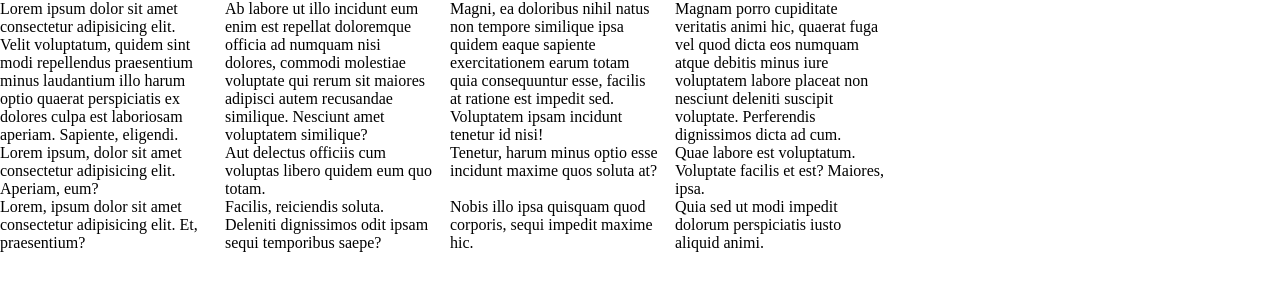
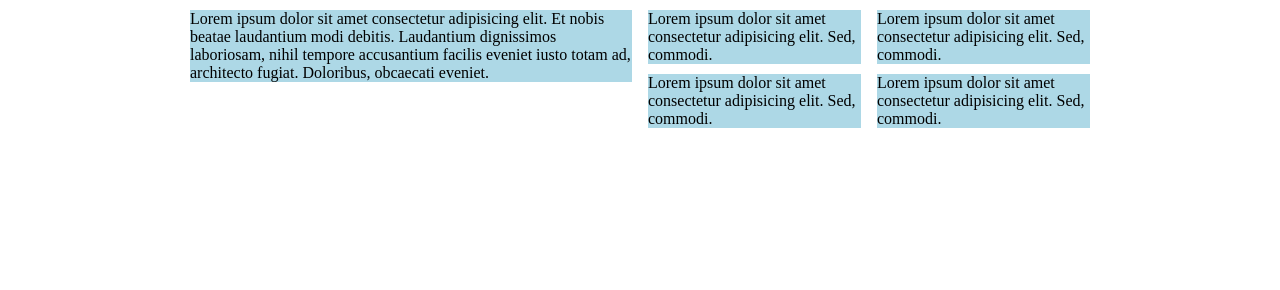
Before and after one commit to GuldanaBaktybekova/29-11-21-repeat, a plain HTML site: page index.html in a window 1280 px wide. Drawn offline with Linux system fonts and the light colour scheme.

Commit message:
add .example

```diff
--- a/index.html
+++ b/index.html
@@ -1,30 +1,130 @@
 <!DOCTYPE html>
 <html lang="en">
   <head>
-  <meta charset="UTF-8">
-  <meta http-equiv="X-UA-Compatible" content="IE=edge">
-  <meta name="viewport" content="width=device-width, initial-scale=1.0">
+    <meta charset="UTF-8" />
+    <meta http-equiv="X-UA-Compatible" content="IE=edge" />
+    <meta name="viewport" content="width=device-width, initial-scale=1.0" />
     <title>Document</title>
-  <link rel="stylesheet" href="./style.css">
+    <link rel="stylesheet" href="./style.css" />
   </head>
   <body>
-  <div class="row back-white container">
-    <div class="col">Lorem ipsum dolor sit amet consectetur adipisicing elit. Velit voluptatum, quidem sint modi repellendus praesentium minus laudantium illo harum optio quaerat perspiciatis ex dolores culpa est laboriosam aperiam. Sapiente, eligendi.</div>
-    <div class="col">Ab labore ut illo incidunt eum enim est repellat doloremque officia ad numquam nisi dolores, commodi molestiae voluptate qui rerum sit maiores adipisci autem recusandae similique. Nesciunt amet voluptatem similique?</div>
-    <div class="col">Magni, ea doloribus nihil natus non tempore similique ipsa quidem eaque sapiente exercitationem earum totam quia consequuntur esse, facilis at ratione est impedit sed. Voluptatem ipsam incidunt tenetur id nisi!</div>
-    <div class="col">Magnam porro cupiditate veritatis animi hic, quaerat fuga vel quod dicta eos numquam atque debitis minus iure voluptatem labore placeat non nesciunt deleniti suscipit voluptate. Perferendis dignissimos dicta ad cum.</div>
+    <!-- <div class="container">
+      <div class="row back-white">
+        <div class="col-3">
+          Lorem ipsum dolor sit amet consectetur adipisicing elit. Velit
+          voluptatum, quidem sint modi repellendus praesentium minus laudantium
+          illo harum optio quaerat perspiciatis ex dolores culpa est laboriosam
+          aperiam. Sapiente, eligendi.
         </div>
-  <div class="row back-white container ">
-    <div class="col border-orange">Lorem ipsum, dolor sit amet consectetur adipisicing elit. Aperiam, eum?</div>
-    <div class="col border-orange">Aut delectus officiis cum voluptas libero quidem eum quo totam.</div>
-    <div class="col border-orange">Tenetur, harum minus optio esse incidunt maxime quos soluta at?</div>
-    <div class="col border-orange">Quae labore est voluptatum. Voluptate facilis et est? Maiores, ipsa.</div>
+        <div class="col-3">
+          Ab labore ut illo incidunt eum enim est repellat doloremque officia ad
+          numquam nisi dolores, commodi molestiae voluptate qui rerum sit
+          maiores adipisci autem recusandae similique. Nesciunt amet voluptatem
+          similique?
         </div>
-   <div class="row container">
-     <div class="col  back-white">Lorem, ipsum dolor sit amet consectetur adipisicing elit. Et, praesentium?</div>
-     <div class="col  back-white">Facilis, reiciendis soluta. Deleniti dignissimos odit ipsam sequi temporibus saepe?</div>
-     <div class="col  back-white">Nobis illo ipsa quisquam quod corporis, sequi impedit maxime hic.</div>
-     <div class="col  back-white">Quia sed ut modi impedit dolorum perspiciatis iusto aliquid animi.</div>
+        <div class="col-3">
+          Magni, ea doloribus nihil natus non tempore similique ipsa quidem
+          eaque sapiente exercitationem earum totam quia consequuntur esse,
+          facilis at ratione est impedit sed. Voluptatem ipsam incidunt tenetur
+          id nisi!
+        </div>
+        <div class="col-3">
+          Magnam porro cupiditate veritatis animi hic, quaerat fuga vel quod
+          dicta eos numquam atque debitis minus iure voluptatem labore placeat
+          non nesciunt deleniti suscipit voluptate. Perferendis dignissimos
+          dicta ad cum.
+        </div>
+      </div>
+
+      <div class="row back-white">
+        <div class="col-3 border-orange">
+          Lorem ipsum, dolor sit amet consectetur adipisicing elit. Aperiam,
+          eum?
+        </div>
+        <div class="col-3 border-orange">
+          Aut delectus officiis cum voluptas libero quidem eum quo totam.
+        </div>
+        <div class="col-3 border-orange">
+          Tenetur, harum minus optio esse incidunt maxime quos soluta at?
+        </div>
+        <div class="col-3 border-orange">
+          Quae labore est voluptatum. Voluptate facilis et est? Maiores, ipsa.
+        </div>
+      </div>
+      <div class="row">
+        <div class="col-3 back-white">
+          Lorem, ipsum dolor sit amet consectetur adipisicing elit. Et,
+          praesentium?
+        </div>
+        <div class="col-3 back-white">
+          Facilis, reiciendis soluta. Deleniti dignissimos odit ipsam sequi
+          temporibus saepe?
+        </div>
+        <div class="col-3 back-white">
+          Nobis illo ipsa quisquam quod corporis, sequi impedit maxime hic.
+        </div>
+        <div class="col-3 back-white">
+          Quia sed ut modi impedit dolorum perspiciatis iusto aliquid animi.
+        </div>
+      </div>
+    </div>
+
+
+
+ -->
+<!--
+    <div class="container">
+      <div class="row">
+        <div class="col-12">
+          <div class="example-1">
+            Lorem ipsum dolor sit amet consectetur adipisicing elit. Velit
+            consectetur ipsa excepturi, alias odit eos odio laboriosam est eum
+            voluptatem quidem, blanditiis molestias, iusto veritatis incidunt
+            omnis impedit recusandae nemo.
+          </div>
+        </div>
+      </div>
+    </div>
+    <div class="container">
+      <div class="row">
+        <div class="col-4">
+          <div class="example-1">Lorem ipsum dolor sit amet consectetur.</div>
+        </div>
+        <div class="col-4">
+          <div class="example-1">Lorem ipsum dolor sit amet consectetur.</div>
+        </div>
+        <div class="col-4">
+          <div class="example-1">Lorem ipsum dolor sit amet consectetur.</div>
+        </div>
+      </div>
+    </div> -->
+
+
+
+    <div class="container">
+      <div class="row">
+        <div class="col-6">
+          <div class="example">
+            Lorem ipsum dolor sit amet consectetur adipisicing elit. Et nobis beatae laudantium modi debitis. Laudantium dignissimos laboriosam, nihil tempore accusantium facilis eveniet iusto totam ad, architecto fugiat. Doloribus, obcaecati eveniet.
+          </div>
+        </div>
+        <div class="col-6">
+          <div class="row">
+            <div class="col-6"><div class="example">
+              Lorem ipsum dolor sit amet consectetur adipisicing elit. Sed, commodi.
+            </div></div>
+            <div class="col-6"><div class="example">
+              Lorem ipsum dolor sit amet consectetur adipisicing elit. Sed, commodi.
+            </div></div>
+            <div class="col-6"><div class="example">
+              Lorem ipsum dolor sit amet consectetur adipisicing elit. Sed, commodi.
+            </div></div>
+            <div class="col-6"><div class="example">
+              Lorem ipsum dolor sit amet consectetur adipisicing elit. Sed, commodi.
+            </div></div>
+          </div>
+        </div>
+      </div>
     </div>
   </body>
 </html>
```
Lines whose indentation alone changed are shown as unchanged.
